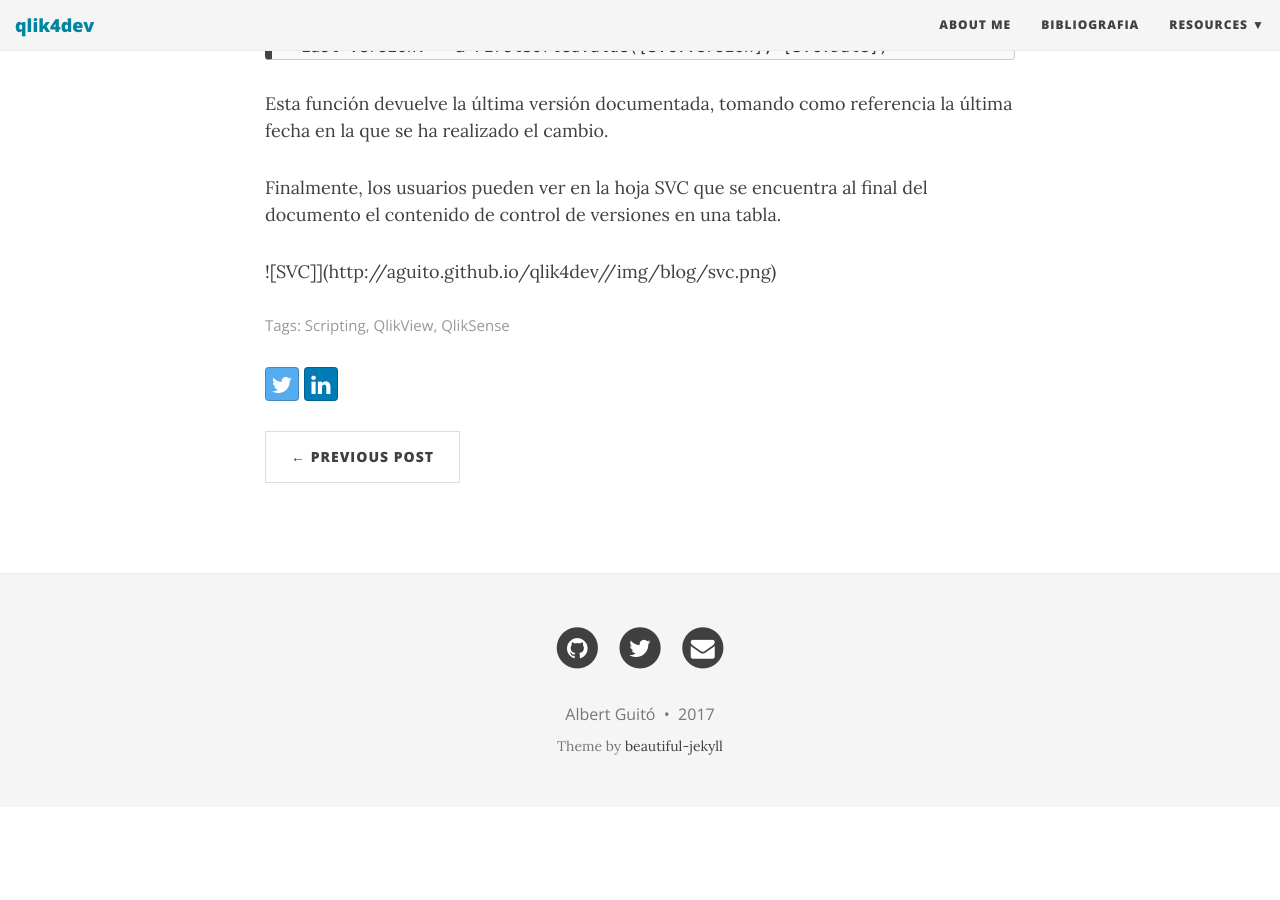
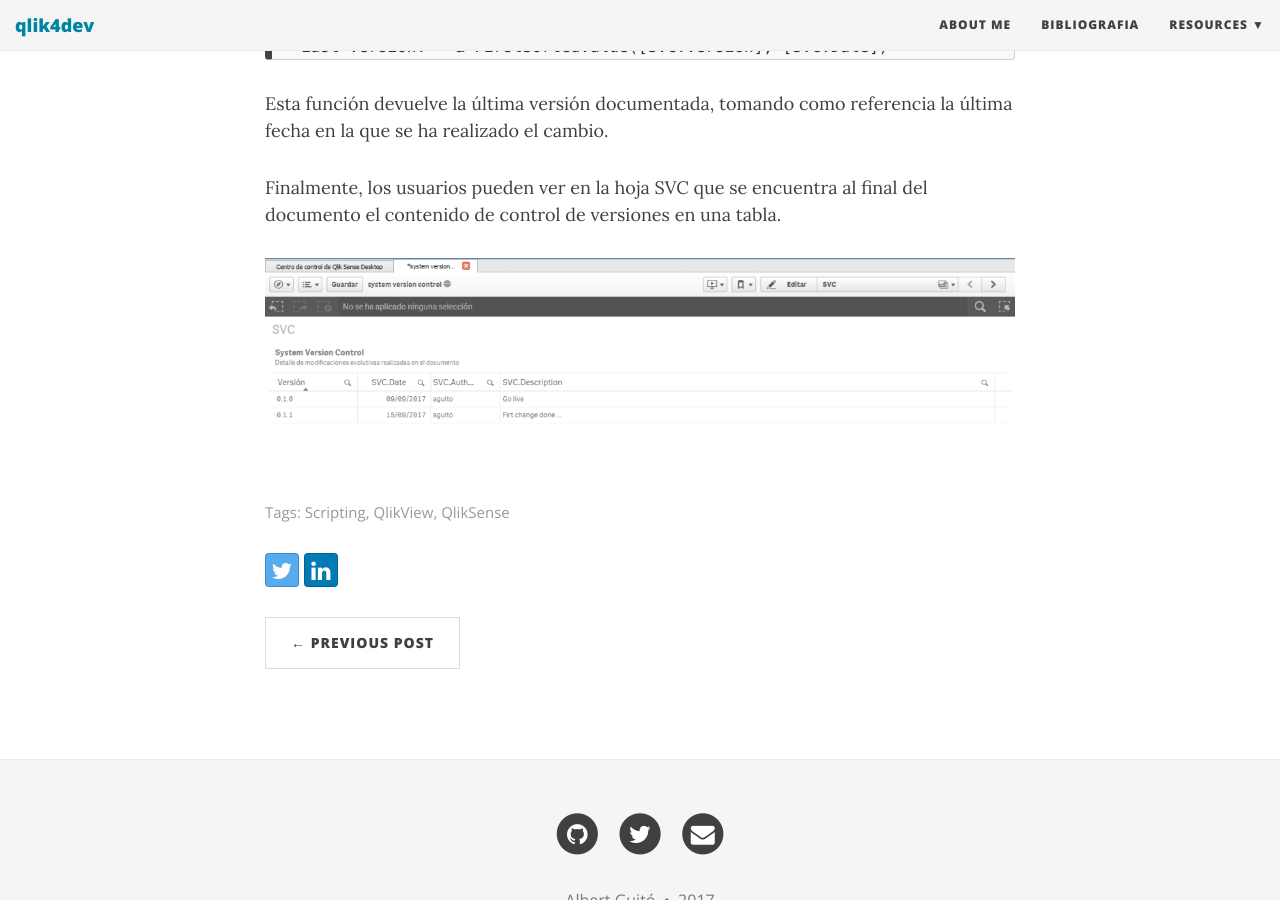
Before and after one commit to aguito/qlik4dev, a Jekyll site: the page built from _posts/2017-07-09-control-de-versiones-interno.md, in a window 1280 px wide and 900 px high, scrolled down 1627 px. Built offline with Jekyll 4.4.1, drawn with Linux system fonts in a browser that asks for light colours; nearby versions of some CDN libraries; before the commit the page ends 2434 px from its top, so only the background shows below that.

Commit message:
Update 2017-07-09-control-de-versiones-interno.md

```diff
--- a/_posts/2017-07-09-control-de-versiones-interno.md
+++ b/_posts/2017-07-09-control-de-versiones-interno.md
@@ -53,4 +53,4 @@
 
 Finalmente, los usuarios pueden ver en la hoja SVC que se encuentra al final del documento el contenido de control de versiones en una tabla.
 
-![SVC]]({{ site.url }}/img/blog/svc.png)
+![SVC]({{ site.url }}/img/blog/svc.png)
```
